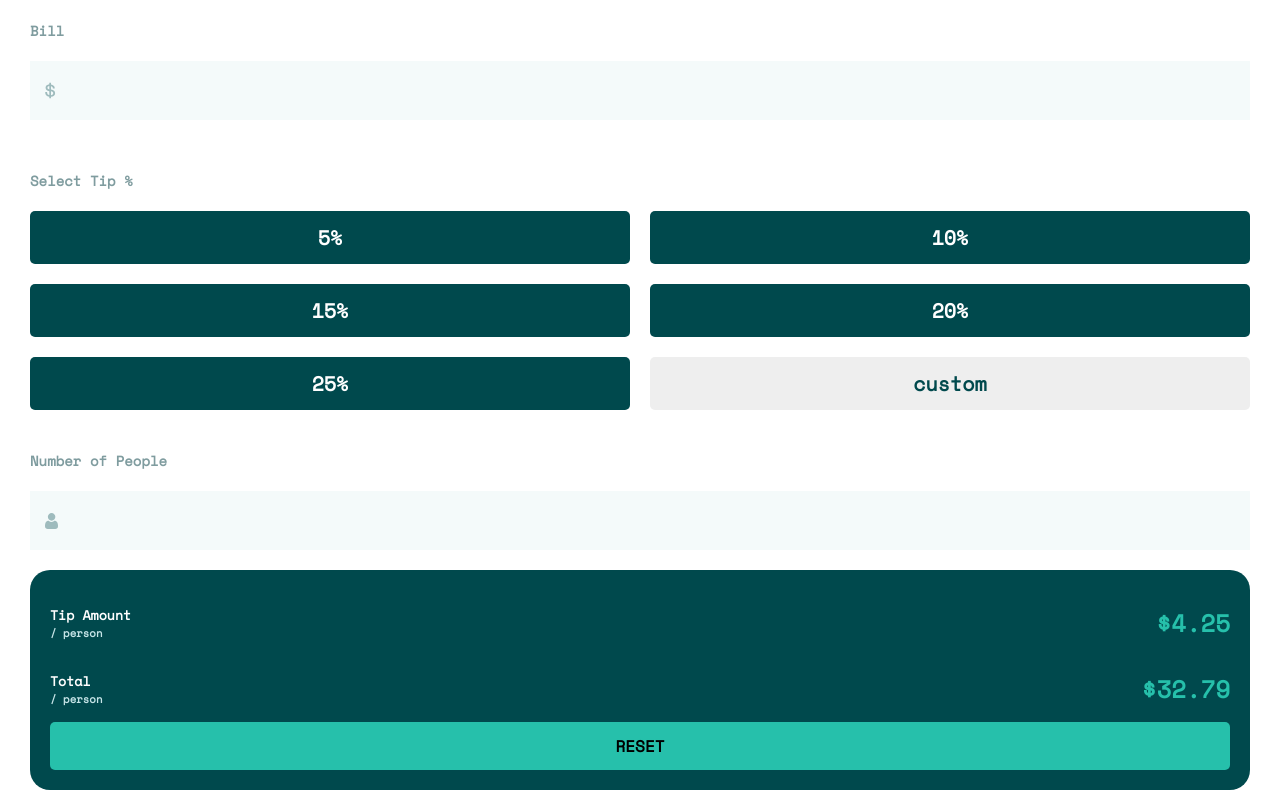
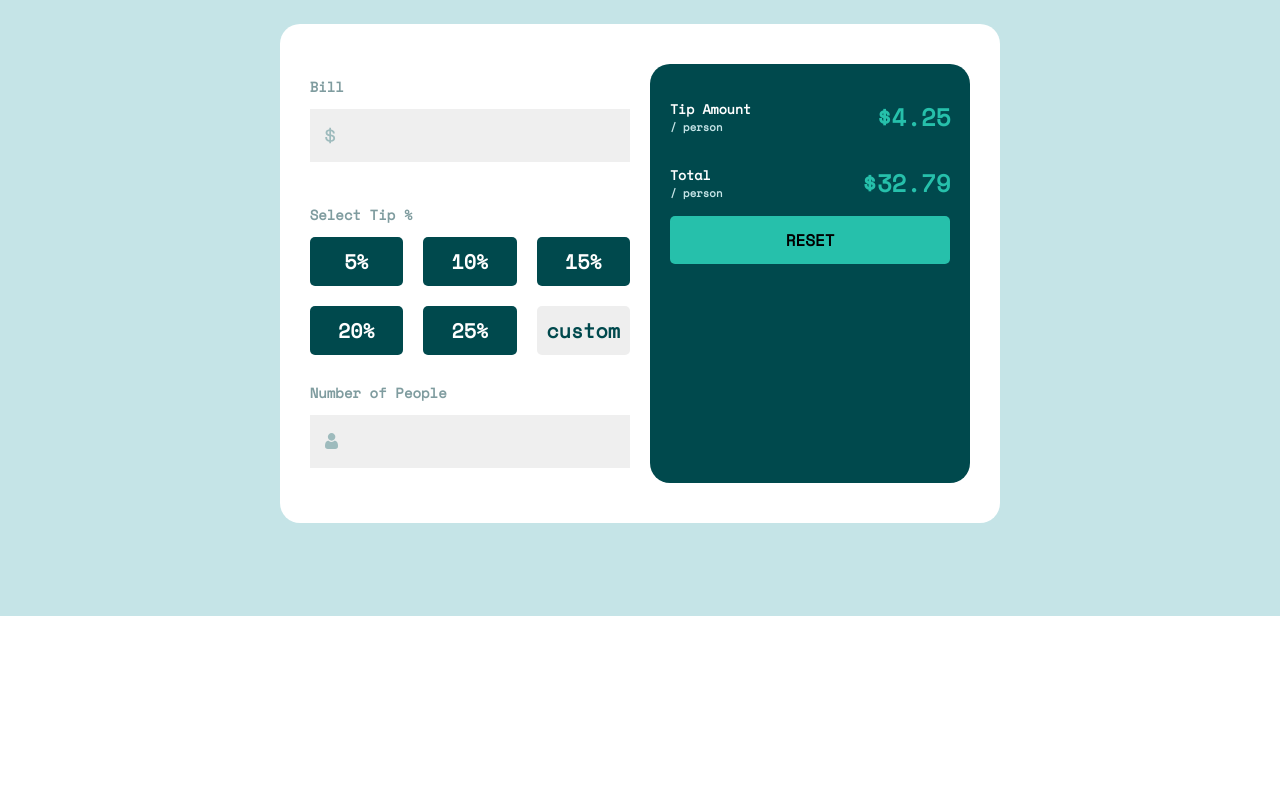
Before and after one commit to sammyodiagbe/tip-calculator, a plain HTML site: page index.html in a window 1280 px wide. Shown: the part 184-974 px from the top of the page. After the commit the page ends 800 px from the top, so only its background shows below. Drawn offline with nearby package versions, Linux system fonts and the light colour scheme.

Commit message:
updating designs

```diff
--- a/style/style.scss
+++ b/style/style.scss
@@ -46,7 +46,7 @@ div.container {
         label.input-label {
           display: block;
           font-size: 14px;
-          padding: 20px 0;
+          padding: 12px 0;
           font-weight: 700;
           color: $dark-greyish-cyan;
           &.sl {
@@ -55,19 +55,19 @@ div.container {
         }
 
         div.input-container {
-          background: $light-greyish-cyan;
+          background: #efefef;
           display: flex;
           align-items: center;
           padding: 0 15px;
           padding-right: 30px;
-          margin-bottom: 20px;
+          margin-bottom: 15px;
           img.input-icon {
           }
           input.bill-input {
             flex: 1;
             max-width: 100%;
             background: transparent;
-            padding: 15px 0;
+            padding: 12px 0;
             text-align: right;
             font-weight: 700;
             font-size: 20px;
@@ -76,13 +76,13 @@ div.container {
         }
 
         div.tip-percent-container {
-          margin-bottom: 20px;
+          margin-bottom: 15px;
           display: grid;
           grid-template-columns: 1fr 1fr;
           grid-gap: 20px;
           button.percent,
           button.custom {
-            padding: 12px;
+            padding: 10px;
             background: $very-dark-cyan;
             color: $white;
             font-size: 20px;
@@ -136,3 +136,25 @@ div.container {
     }
   }
 }
+
+@media screen and (min-width: 1000px) {
+  div.container {
+    display: flex;
+    align-items: center;
+    justify-content: center;
+    padding-top: 20px;
+    div.tip-container {
+      div.splitter {
+        display: grid;
+        grid-column-gap: 20px;
+        grid-template-columns: 1fr 1fr;
+        border-radius: 20px;
+        section.container-left {
+          div.tip-percent-container {
+            grid-template-columns: repeat(3, 1fr);
+          }
+        }
+      }
+    }
+  }
+}
```
Also changed, not shown: style/style.css, 1 other file.
